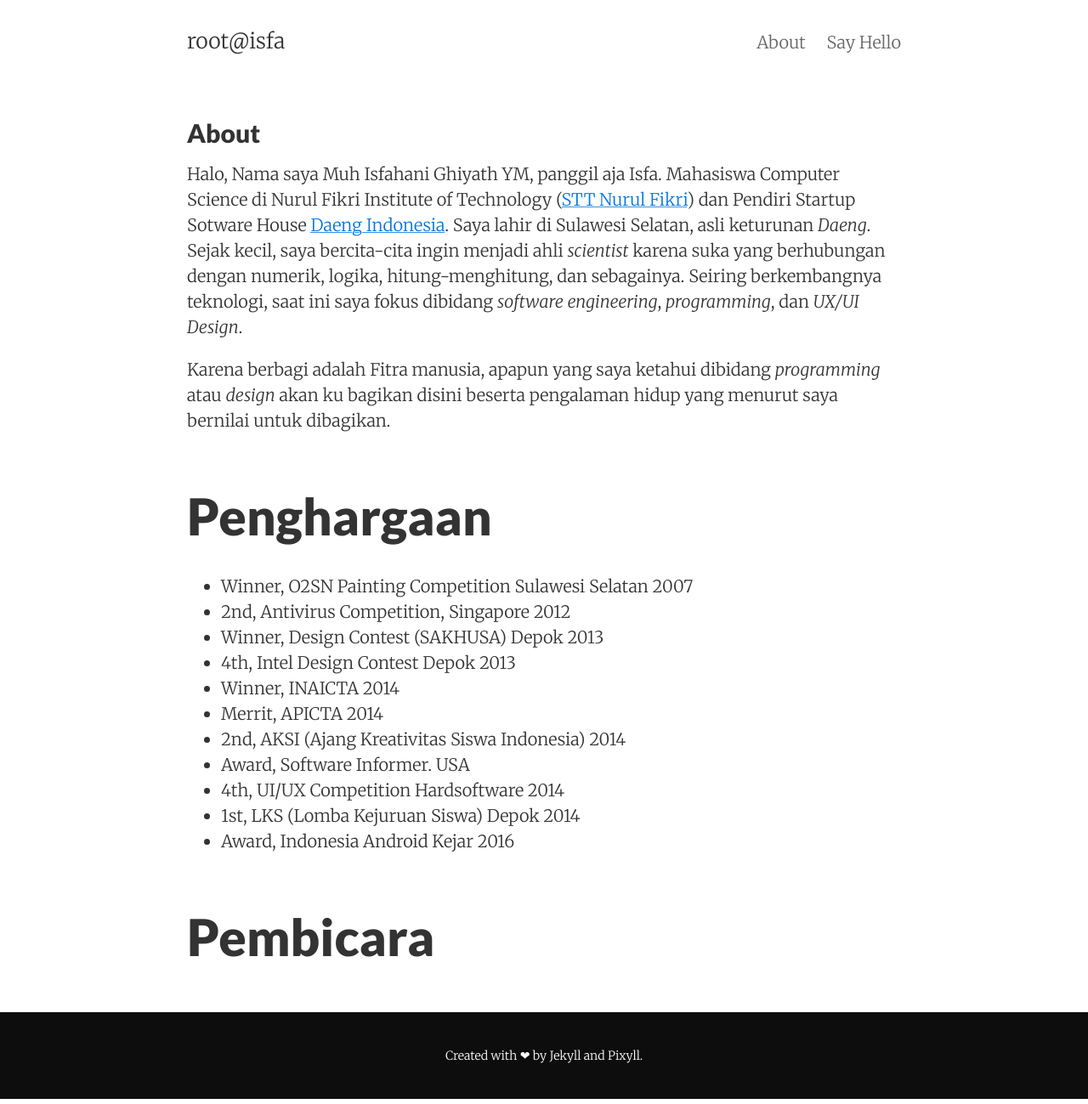
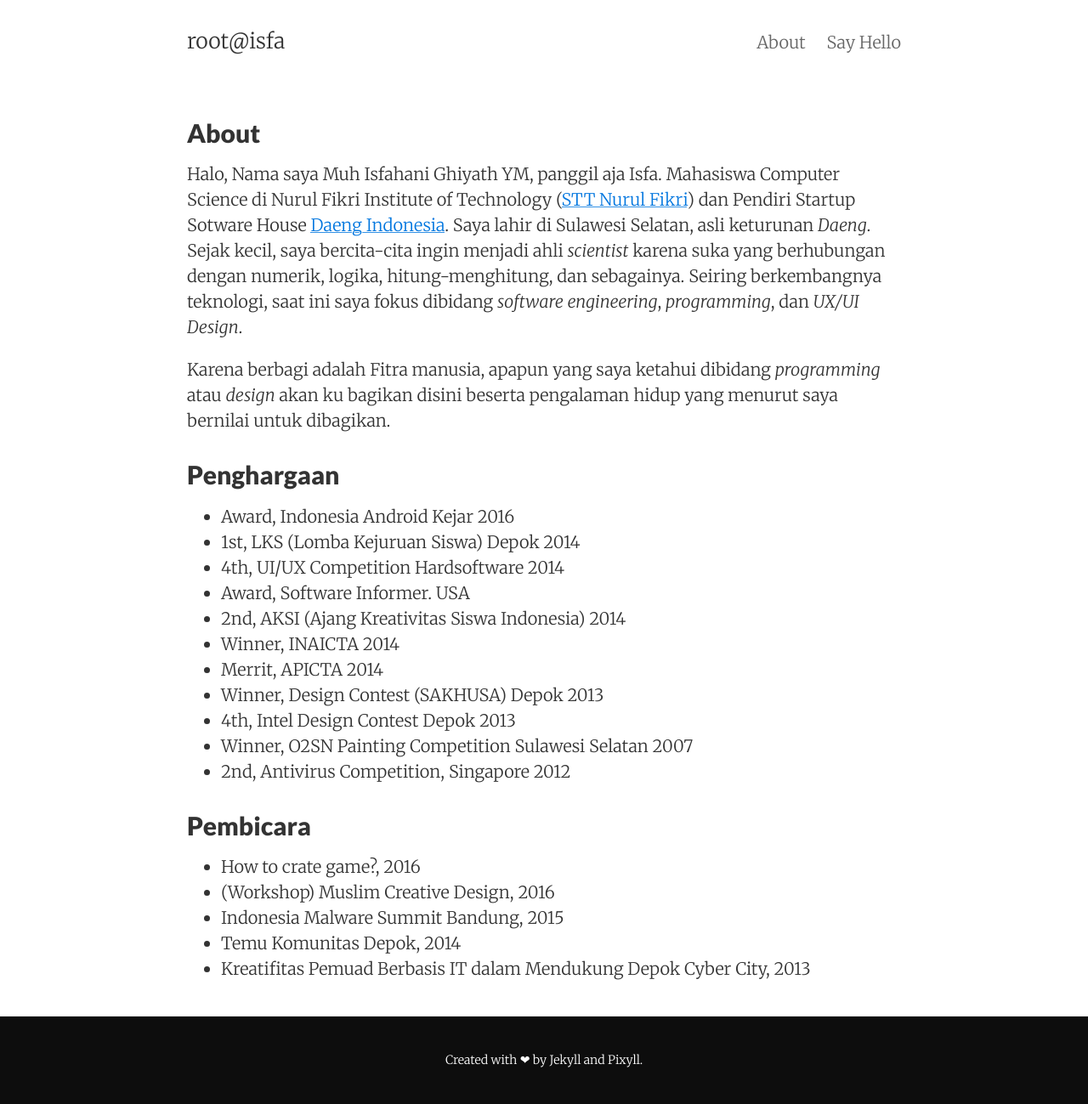
Before and after one commit to isfaaghyth/isfaaghythh.github.io, a Jekyll site: the page built from about.md, in a window 1280 px wide. Shown: the whole page at 85% size. Built offline with Jekyll 4.4.1, drawn with Linux system fonts in a browser that asks for light colours.

Commit message:
about blog

```diff
--- a/about.md
+++ b/about.md
@@ -9,18 +9,24 @@ Halo, Nama saya Muh Isfahani Ghiyath YM, panggil aja Isfa. Mahasiswa Computer Sc
 
 Karena berbagi adalah Fitra manusia, apapun yang saya ketahui dibidang *programming* atau *design* akan ku bagikan disini beserta pengalaman hidup yang menurut saya bernilai untuk dibagikan.
 
-# Penghargaan
+## Penghargaan
 
+- Award, Indonesia Android Kejar 2016
+- 1st, LKS (Lomba Kejuruan Siswa) Depok 2014
+- 4th, UI/UX Competition Hardsoftware 2014
+- Award, Software Informer. USA
+- 2nd, AKSI (Ajang Kreativitas Siswa Indonesia) 2014
+- Winner, INAICTA 2014
+- Merrit, APICTA 2014
+- Winner, Design Contest (SAKHUSA) Depok 2013
+- 4th, Intel Design Contest Depok 2013
 - Winner, O2SN Painting Competition Sulawesi Selatan 2007
 - 2nd, Antivirus Competition, Singapore 2012
-- Winner, Design Contest (SAKHUSA) Depok 2013
-- 4th, Intel Design Contest Depok 2013
-- Winner, INAICTA 2014
-- Merrit, APICTA 2014
-- 2nd, AKSI (Ajang Kreativitas Siswa Indonesia) 2014
-- Award, Software Informer. USA
-- 4th, UI/UX Competition Hardsoftware 2014
-- 1st, LKS (Lomba Kejuruan Siswa) Depok 2014
-- Award, Indonesia Android Kejar 2016
 
-# Pembicara
+## Pembicara
+
+- How to crate game?, 2016
+- (Workshop) Muslim Creative Design, 2016
+- Indonesia Malware Summit Bandung, 2015
+- Temu Komunitas Depok, 2014
+- Kreatifitas Pemuad Berbasis IT dalam Mendukung Depok Cyber City, 2013
```
